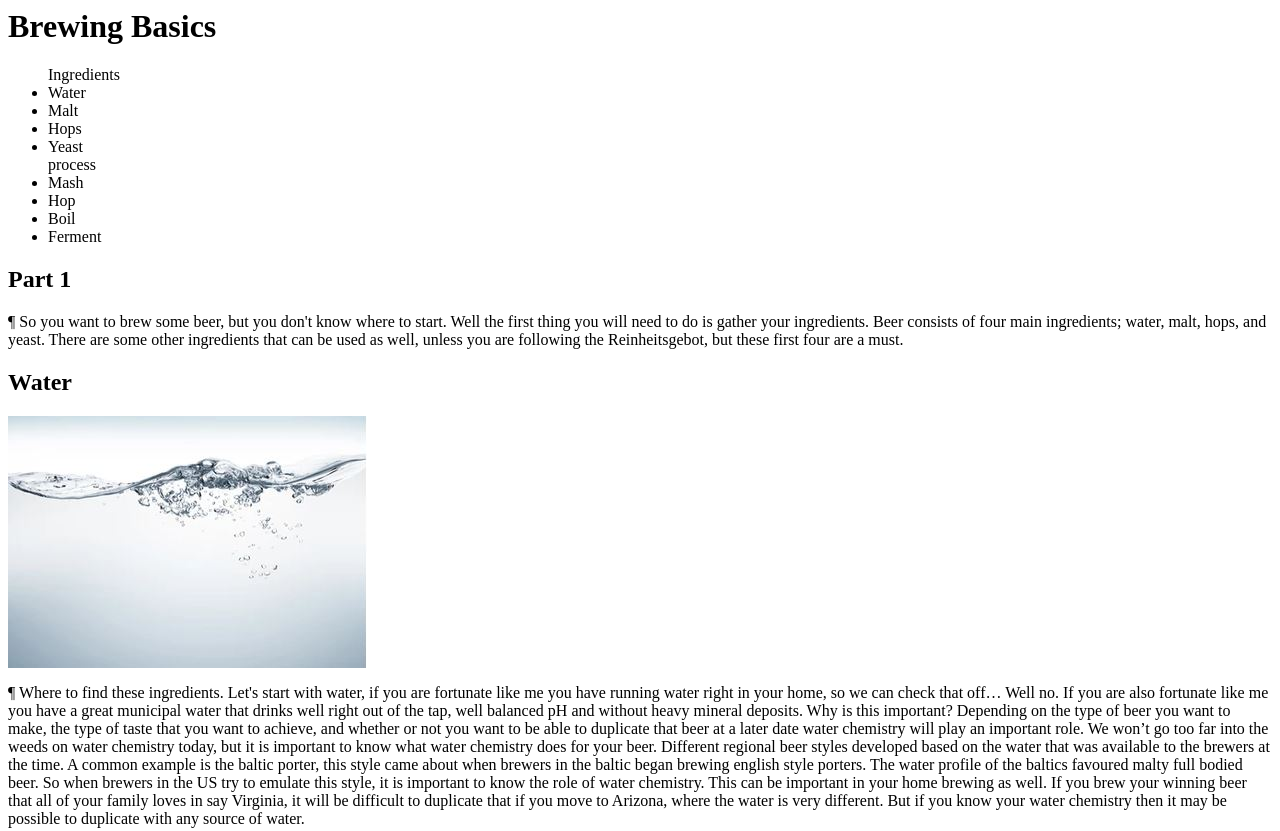
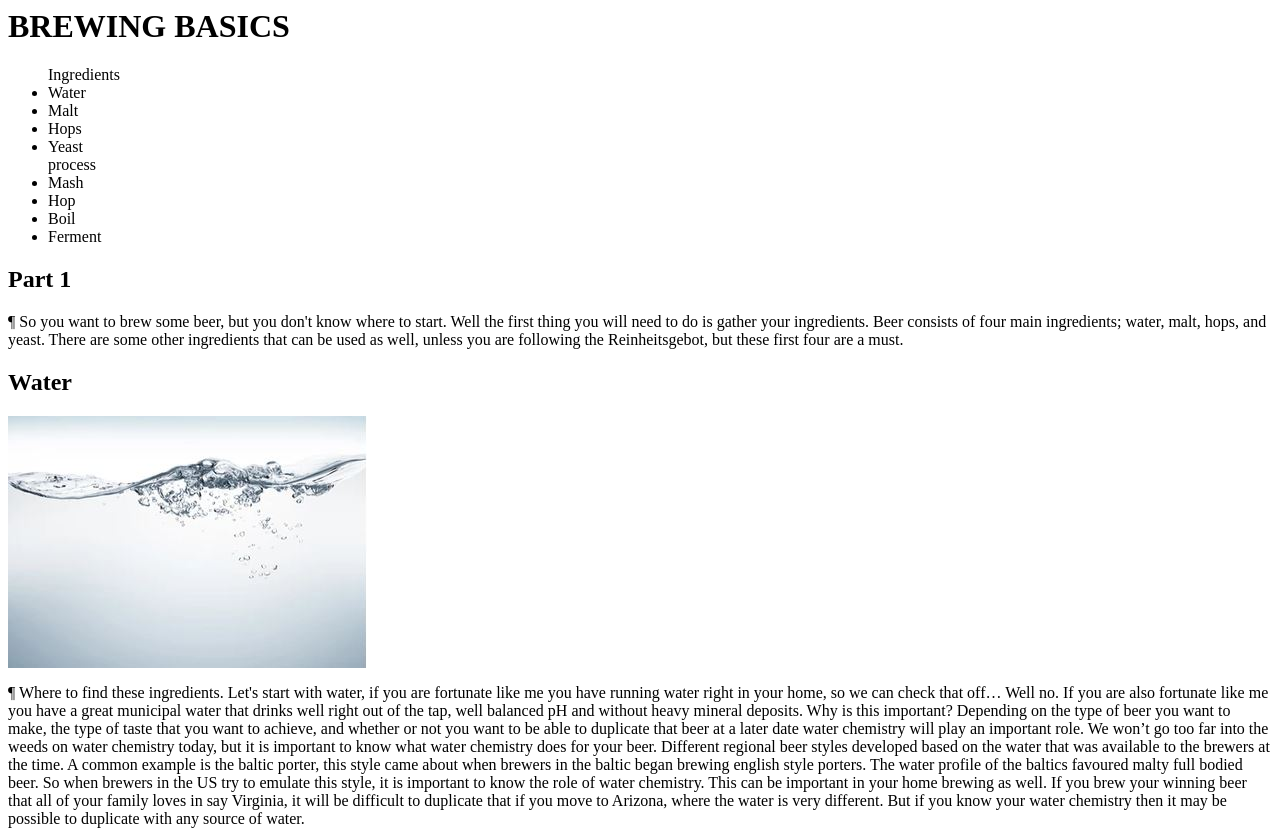
Before and after one commit to CLT-Codecamp-Nov-21/js-assignment-4-html-me-something-TSmithThe2nd, a website: page index.html in a window 1280 px wide. Shown: the top 831 px of the page. Drawn offline with Linux system fonts and the light colour scheme.

Commit message:
Finished work on HTML page

```diff
--- a/index.html
+++ b/index.html
@@ -6,7 +6,7 @@
    <title>Brewing Basics</title>
 </head>
 <body>
-   <h1>Brewing Basics</h1>
+   <h1>BREWING BASICS</h1>
    <header><ul>
       Ingredients
       <li>Water</li>
```
